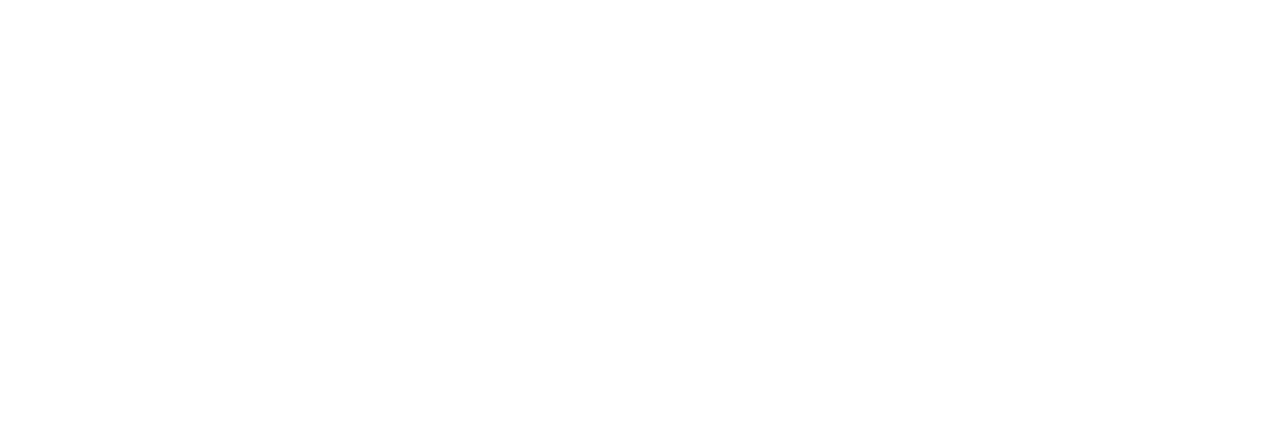
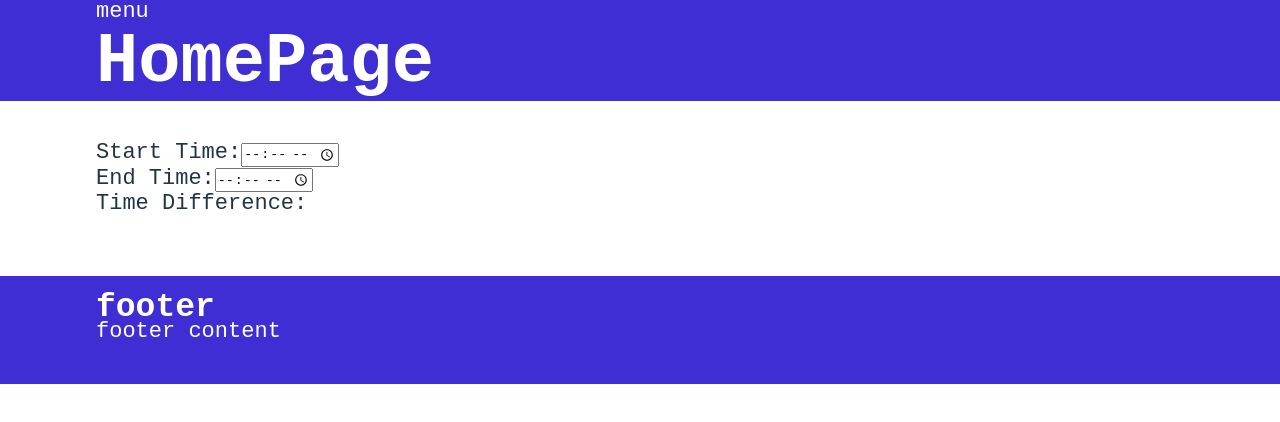
Before and after one commit to BorisRozumniy/vue-first-app, a Vue app: page /time-calculator in a window 1280 px wide. Before the commit this address had no page. Shown: the top 422 px of the page. Built offline with nearby package versions, Linux system fonts and the light colour scheme.

Commit message:
added the time calculator

```diff
--- /dev/null
+++ b/src/components/TimeCalculator.vue
@@ -0,0 +1,42 @@
+<template>
+  <div>
+    <div>
+      <label>Start Time:</label>
+      <input type="time" v-model="startTime" @input="calculateTime">
+    </div>
+    <div>
+      <label>End Time:</label>
+      <input type="time" v-model="endTime" @input="calculateTime">
+    </div>
+    <!-- <div>
+      <label>Pause Time:</label>
+      <input type="time" v-model="pauseTime" @input="calculateTime">
+    </div> -->
+    <p>Time Difference: {{ timeDifference }}</p>
+  </div>
+</template>
+
+<script>
+export default {
+  data() {
+    return {
+      startTime: '',
+      endTime: '',
+      // pauseTime: '',
+      timeDifference: ''
+    }
+  },
+  methods: {
+    calculateTime() {
+      let start = new Date("01/01/2000 " + this.startTime);
+      let end = new Date("01/01/2000 " + this.endTime);
+      // let pause = new Date("01/01/2000 " + this.pauseTime);
+      let difference = end - start;
+      // let difference = end - start - pause;
+      let hours = Math.floor((difference % (1000 * 60 * 60 * 24)) / (1000 * 60 * 60));
+      let minutes = Math.floor((difference % (1000 * 60 * 60)) / (1000 * 60));
+      this.timeDifference = hours + " hours " + minutes + " minutes";
+    }
+  }
+}
+</script>
--- a/src/main.js
+++ b/src/main.js
@@ -6,10 +6,12 @@
 import { createRouter, createWebHistory } from "vue-router";
 import TodosCoockbook from "./views/TodosCoockbook.vue";
 import HomePage from "./views/HomePage.vue";
+import TimeCalculator from "./views/TimeCalculator.vue";
 
 const routes = [
   { path: "/", component: HomePage },
   { path: "/todos-coockbook", component: TodosCoockbook },
+  { path: "/time-calculator", component: TimeCalculator },
 ];
 
 const router = createRouter({
--- /dev/null
+++ b/src/views/TimeCalculator.vue
@@ -0,0 +1,37 @@
+<template>
+	<div class="wrapper">
+		<PageLayout>
+			<template v-slot:header>
+				<Header>
+					<h1>HomePage</h1>
+				</Header>
+			</template>
+			<template v-slot:content>
+				<Container>
+					<TimeCalculator class="mt40" />
+				</Container>
+			</template>
+			<template v-slot:footer>
+				footer content
+			</template>
+		</PageLayout>
+	</div>
+</template>
+
+<script>
+import TimeCalculator from '../components/TimeCalculator.vue';
+import Header from '../components/Header.vue'
+
+export default {
+	components: {
+		Header,
+		TimeCalculator,
+	}
+}
+</script>
+
+<style scoped>
+.content {
+	background-color: aquamarine;
+}
+</style>
```
